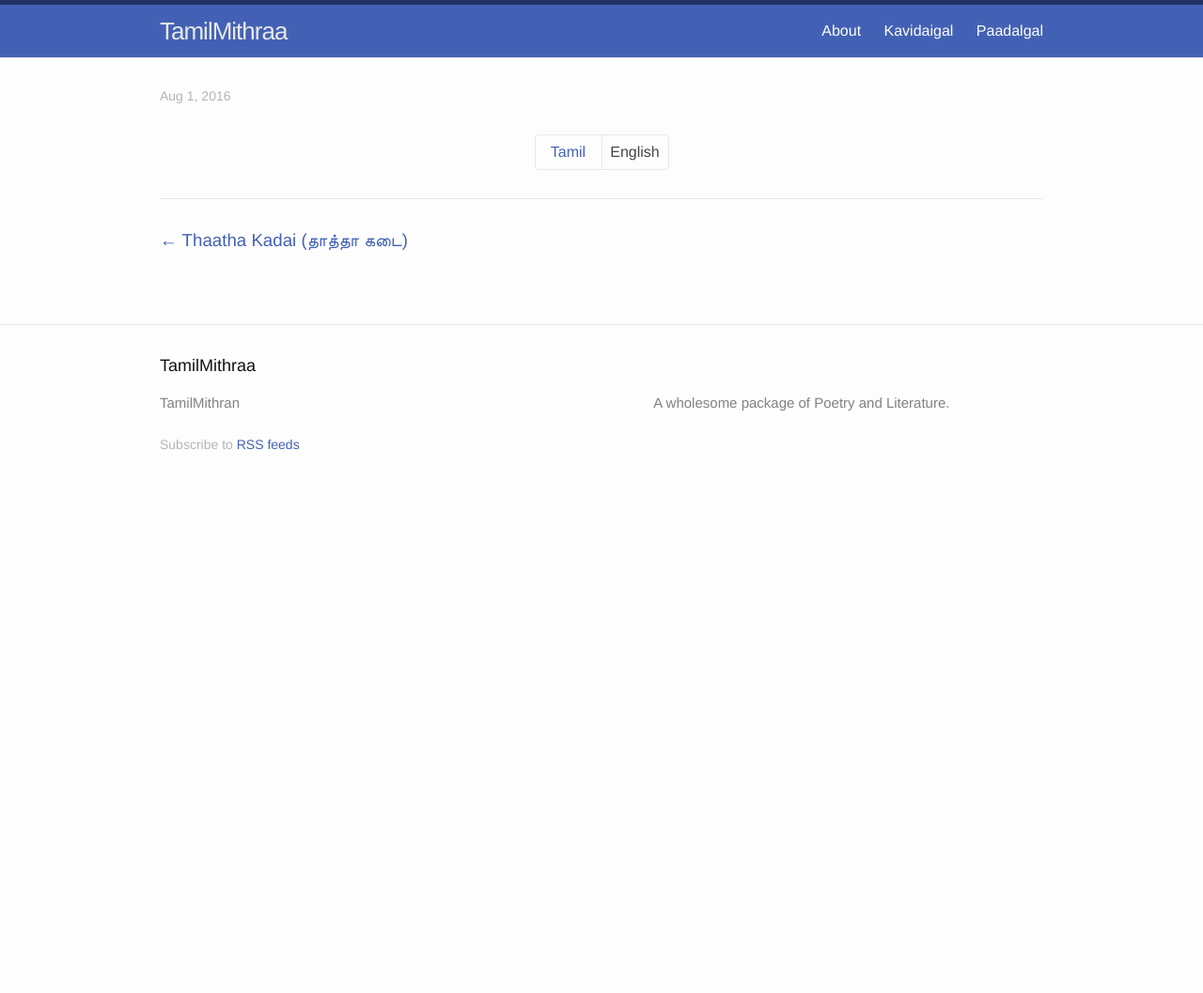
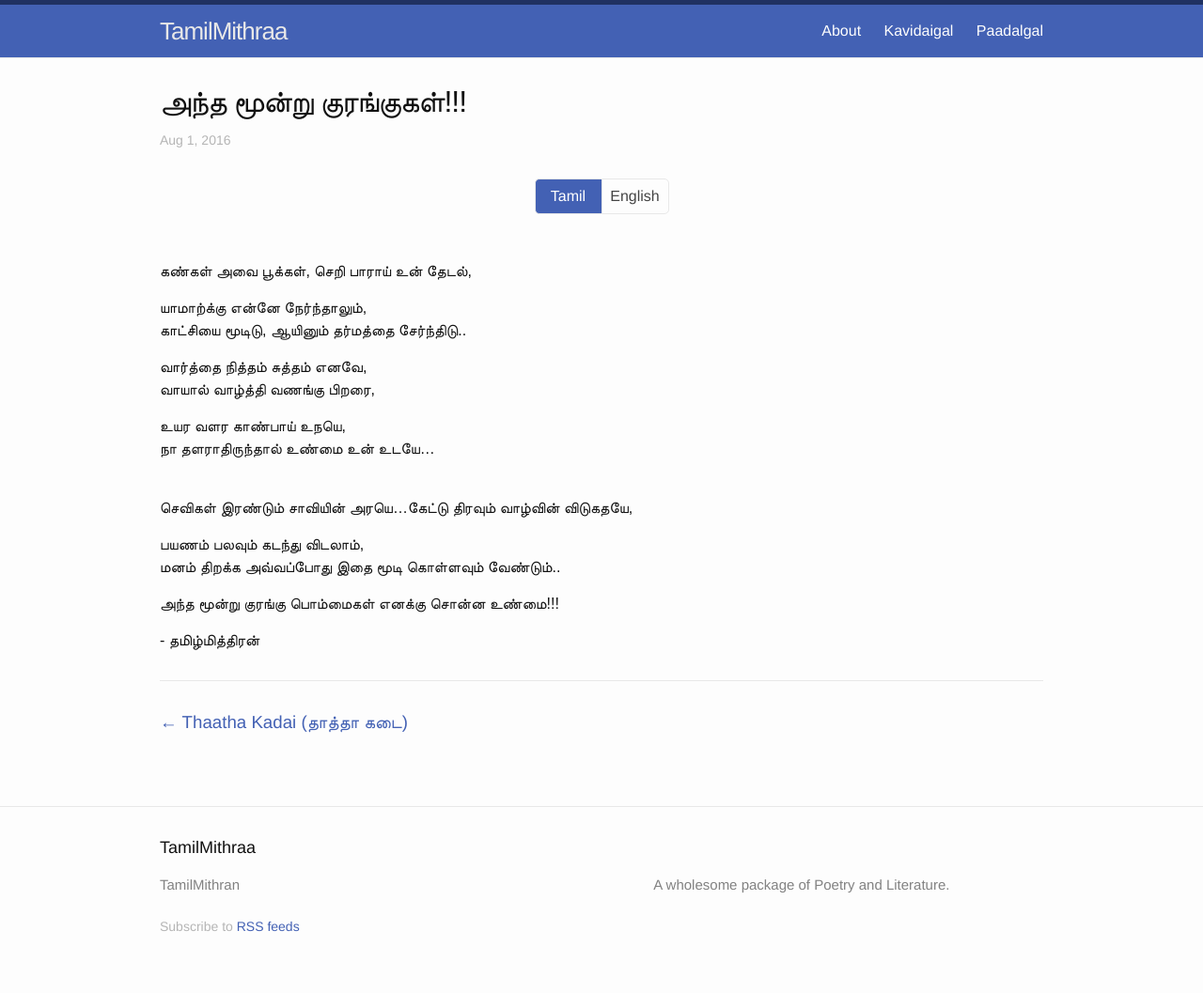
Before and after one commit to mithraa/tamil, a Jekyll site: the page built from _posts/2016-08-01-andha-moondru-kurangugal.md, in a window 1280 px wide. Shown: the whole page at 94% size. Built offline with Jekyll 4.4.1, drawn with Linux system fonts in a browser that asks for light colours; some web fonts are replaced; before the commit the page ends 900 px from its top, so only the background shows below that.

Commit message:
Updated '/_posts/2016-08-01-andha-moondru-kurangugal.md' via CloudCannon

```diff
--- a/_posts/2016-08-01-andha-moondru-kurangugal.md
+++ b/_posts/2016-08-01-andha-moondru-kurangugal.md
@@ -5,4 +5,7 @@ category: kavidaigal
 ---
 
 
-<div id="english-poem"><p>Kangal avai pookkal,&nbsp;<br />Seri paarai un thaedal..&nbsp;</p><p>Yaamaarku enne naerthaalum...&nbsp;<br />Kaatchiyai moodidu aayinum dharmaththai saerndhidu</p><p>Vaarthai nitham sutham enave&nbsp;<br />Vaayaal vaazhthi vanungu pirarai...&nbsp;</p><p>Uyara &nbsp;valara kaanbaai unaye..&nbsp;<br />Naa thalaradhirunthaal unmaye un udaye...</p><p>Sevigal irandum saaviyin araiye...&nbsp;<br />Kaetu thiravum vaazhvin vidukadhaiye...&nbsp;</p><p>Payanam palavum kadandhu vidalaam..&nbsp;<br />Manam thirakka avvapodhu idhai moodi kollavum vaendum!!!</p><p>Andha moondru kurangu bommai enaku Sonna Unmai!!!!</p><p>- Thamizhmithran</p><p><br />கண்கள் அவை பூக்கள், செறி பாராய் உன் தேடல்,</p><p>யாமாற்க்கு என்னே நேர்ந்தாலும்,<br />காட்சியை மூடிடு, ஆயினும் தர்மத்தை சேர்ந்திடு..&nbsp;</p><p>வார்த்தை நித்தம் சுத்தம் எனவே,<br />வாயால் வாழ்த்தி வணங்கு பிறரை,</p><p>உயர வளர காண்பாய் உநயெ,<br />நா தளராதிருந்தால் உண்மை உன் உடயே...</p><p><br />செவிகள் இரண்டும் சாவியின் அரயெ...கேட்டு திரவும் வாழ்வின் விடுகதயே,</p><p>பயணம் பலவும் கடந்து விடலாம்,<br />மனம் திறக்க அவ்வப்போது இதை மூடி கொள்ளவும் வேண்டும்..&nbsp;</p><p>அந்த மூன்று குரங்கு பொம்மைகள் எனக்கு சொன்ன உண்மை!!!</p><p>- தமிழ்மித்திரன்</p></div>
+<div id="english-poem"><p>Kangal avai pookkal,&nbsp;<br />Seri paarai un thaedal..&nbsp;</p><p>Yaamaarku enne naerthaalum...&nbsp;<br />Kaatchiyai moodidu aayinum dharmaththai saerndhidu</p><p>Vaarthai nitham sutham enave&nbsp;<br />Vaayaal vaazhthi vanungu pirarai...&nbsp;</p><p>Uyara &nbsp;valara kaanbaai unaye..&nbsp;<br />Naa thalaradhirunthaal unmaye un udaye...</p><p>Sevigal irandum saaviyin araiye...&nbsp;<br />Kaetu thiravum vaazhvin vidukadhaiye...&nbsp;</p><p>Payanam palavum kadandhu vidalaam..&nbsp;<br />Manam thirakka avvapodhu idhai moodi kollavum vaendum!!!</p><p>Andha moondru kurangu bommai enaku Sonna Unmai!!!!</p><p>- Thamizhmithran</p>
+</div>
+<div id="tamil-poem">
+<p><br />கண்கள் அவை பூக்கள், செறி பாராய் உன் தேடல்,</p><p>யாமாற்க்கு என்னே நேர்ந்தாலும்,<br />காட்சியை மூடிடு, ஆயினும் தர்மத்தை சேர்ந்திடு..&nbsp;</p><p>வார்த்தை நித்தம் சுத்தம் எனவே,<br />வாயால் வாழ்த்தி வணங்கு பிறரை,</p><p>உயர வளர காண்பாய் உநயெ,<br />நா தளராதிருந்தால் உண்மை உன் உடயே...</p><p><br />செவிகள் இரண்டும் சாவியின் அரயெ...கேட்டு திரவும் வாழ்வின் விடுகதயே,</p><p>பயணம் பலவும் கடந்து விடலாம்,<br />மனம் திறக்க அவ்வப்போது இதை மூடி கொள்ளவும் வேண்டும்..&nbsp;</p><p>அந்த மூன்று குரங்கு பொம்மைகள் எனக்கு சொன்ன உண்மை!!!</p><p>- தமிழ்மித்திரன்</p></div>
```
